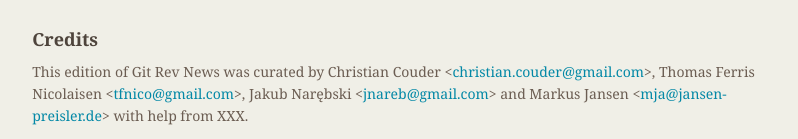
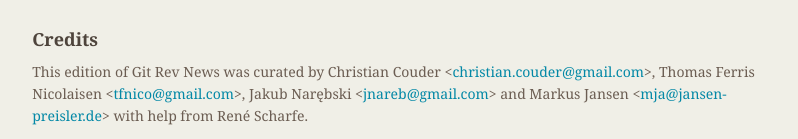
Before and after one commit to git/git.github.io, a Jekyll site: the page built from rev_news/drafts/edition-27.md, in a window 1280 px wide and 900 px high, scrolled down 5171 px. Shown: the part 758-897 px from the top of the window, without its empty margins (339-1137 px from the left). Built offline with Jekyll 4.4.1, drawn with Linux system fonts in a browser that asks for light colours.

Commit message:
rn-27: add René among the helpers

```diff
--- a/rev_news/drafts/edition-27.md
+++ b/rev_news/drafts/edition-27.md
@@ -352,4 +352,4 @@
 Thomas Ferris Nicolaisen &lt;<tfnico@gmail.com>&gt;,
 Jakub Narębski &lt;<jnareb@gmail.com>&gt; and
 Markus Jansen &lt;<mja@jansen-preisler.de>&gt;
-with help from XXX.
+with help from René Scharfe.
```
